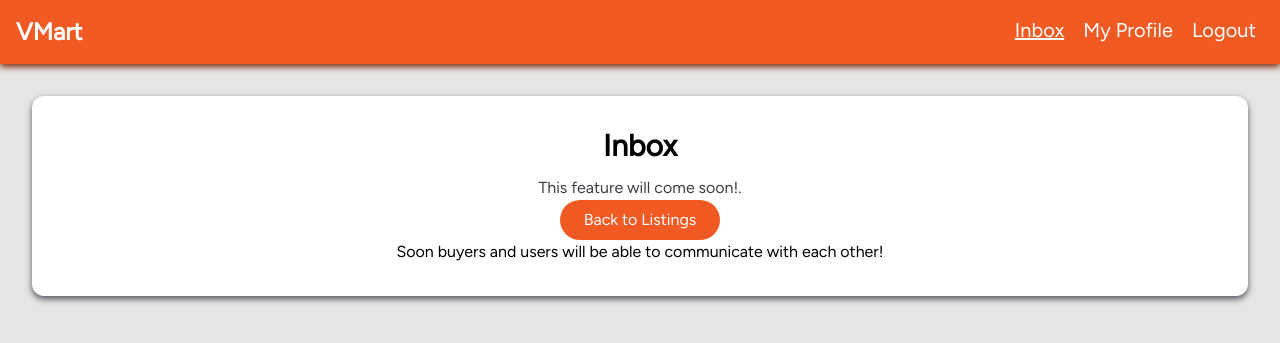
After one commit to rafaelmbarroso/V-Mart, a Django app: page /inbox/ in a window 1280 px wide. The commit adds this page. Shown: the top 343 px of the page. Run offline with Django 5.2, Linux system fonts and the light colour scheme; a user stored in the database is signed in.

Commit message:
Added inbox page as a placeholder (placed it in our navbar)

```diff
--- /dev/null
+++ b/market_App/templates/inbox.html
@@ -0,0 +1,46 @@
+{% load static %}
+<!DOCTYPE html>
+<html lang="en">
+<head>
+  <meta charset="UTF-8">
+  <title>Inbox</title>
+  <link rel="stylesheet" href="{% static 'output.css' %}">
+</head>
+
+<body class="flex flex-col items-center bg-stone-200 font-lato">
+
+  <nav class="flex flex-row align-center w-full bg-utrgv-orange drop-shadow-md drop-shadow-orange-900 p-4">
+    <a class="text-2xl font-semibold font-figtree text-white"
+       href="{% url 'dashboard' %}">
+      VMart
+    </a>
+
+    <div class="ms-auto">
+      <a href="{% url 'inbox' %}" class="font-figtree text-xl text-white pr-2 pl-2 underline">Inbox</a>
+      <a href="{% url 'profile' %}" class="font-figtree text-xl text-white pr-2 pl-2">My Profile</a>
+      <a href="{% url 'logout' %}" class="font-figtree text-xl text-white pr-2 pl-2">Logout</a>
+    </div>
+  </nav>
+
+  <div class="w-full max-w-2xl mt-16 p-8">
+    <div class="bg-white rounded-xl p-8 drop-shadow-md drop-shadow-zinc-600 text-center">
+      <h1 class="text-3xl font-bold font-figtree text-zinc-900">Inbox</h1>
+      <p class="mt-3 font-figtree text-zinc-700">
+        This feature will come soon!.
+      </p>
+
+      <div class="mt-6">
+        <a href="{% url 'dashboard' %}"
+           class="inline-block bg-utrgv-orange text-white font-figtree pt-2 pb-2 pl-6 pr-6 rounded-4xl hover:opacity-90">
+          Back to Listings
+        </a>
+      </div>
+
+      <p class="mt-6 text-sm text-zinc-500 font-figtree">
+        Soon buyers and users will be able to communicate with each other!
+      </p>
+    </div>
+  </div>
+
+</body>
+</html>
--- a/market_App/templates/mainPage.html
+++ b/market_App/templates/mainPage.html
@@ -17,6 +17,7 @@
     </a>
 
     <div class="ms-auto">
+        <a href="{% url 'inbox' %}" class="font-figtree text-xl text-white pr-2 pl-2">Inbox</a>
         <a href="{% url 'profile' %}" class="font-figtree text-xl text-white pr-2 pl-2">My Profile</a>
         <a href="{% url 'logout' %}" class="font-figtree text-xl text-white pr-2 pl-2">Logout</a>
     </div>
--- a/market_App/urls.py
+++ b/market_App/urls.py
@@ -13,4 +13,5 @@ urlpatterns = [
     path('edit_listing/<int:pk>/', views.edit_listing, name='edit_listing'),
     path('delete_listing/<int:pk>/', views.delete_listing, name='delete_listing'),
     path('listing/<int:pk>/', views.view_listing, name='view_listing'),
+    path("inbox/", views.inbox, name="inbox"),
 ]
--- a/market_App/views.py
+++ b/market_App/views.py
@@ -90,6 +90,12 @@ def profile(request):
         "my_listings": my_listings
     })
 
+#inbox user to user comm(will come soon)
+@login_required
+def inbox(request):
+    return render(request, "inbox.html")
+
+
 # Listing Creation
 @login_required
 def create_Listing(request):
```
Also changed, not shown: db.sqlite3.
